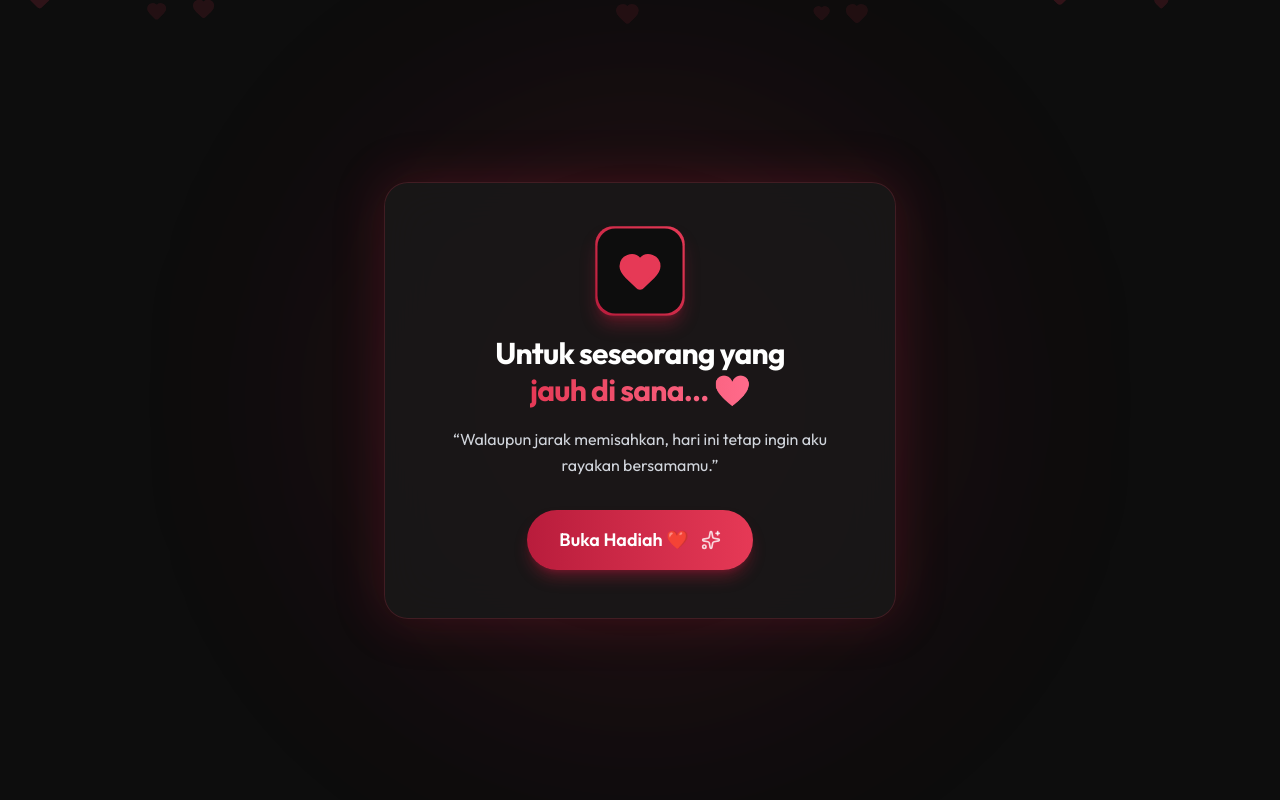
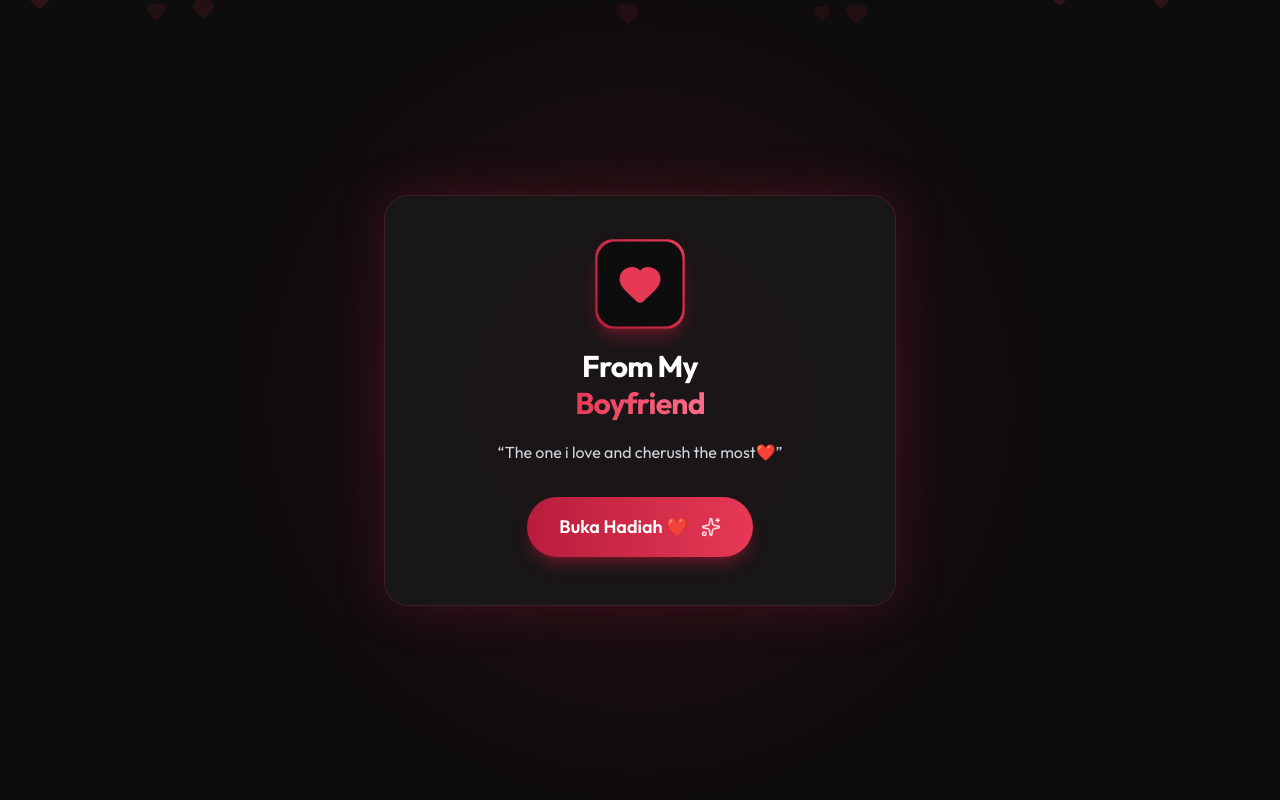
Before and after one commit to ASSILIGHTE/hbdfy, a React (Vite) app: page / in a window 1280 px wide. Shown: the top 800 px of the page. Built offline with nearby package versions, Linux system fonts and the light colour scheme.

Commit message:
Update WelcomeScreen text for English localization

```diff
--- a/src/components/WelcomeScreen.jsx
+++ b/src/components/WelcomeScreen.jsx
@@ -60,15 +60,15 @@ export const WelcomeScreen = ({ onOpen }) => {
 
         {/* Heading */}
         <h1 className="text-2xl sm:text-3xl font-bold tracking-tight text-white mb-4 leading-tight">
-          Untuk seseorang yang <br className="hidden sm:block"/>
+          From My <br className="hidden sm:block"/>
           <span className="text-transparent bg-clip-text bg-gradient-to-r from-[#E63956] to-[#FF6B8B]">
-            jauh di sana... ❤️
+            Boyfriend
           </span>
         </h1>
 
         {/* Subtitle */}
         <p className="text-gray-300 text-sm sm:text-base leading-relaxed mb-8 max-w-md">
-          “Walaupun jarak memisahkan, hari ini tetap ingin aku rayakan bersamamu.”
+          “The one i love and cherush the most❤️”
         </p>
 
         {/* Button */}
```
